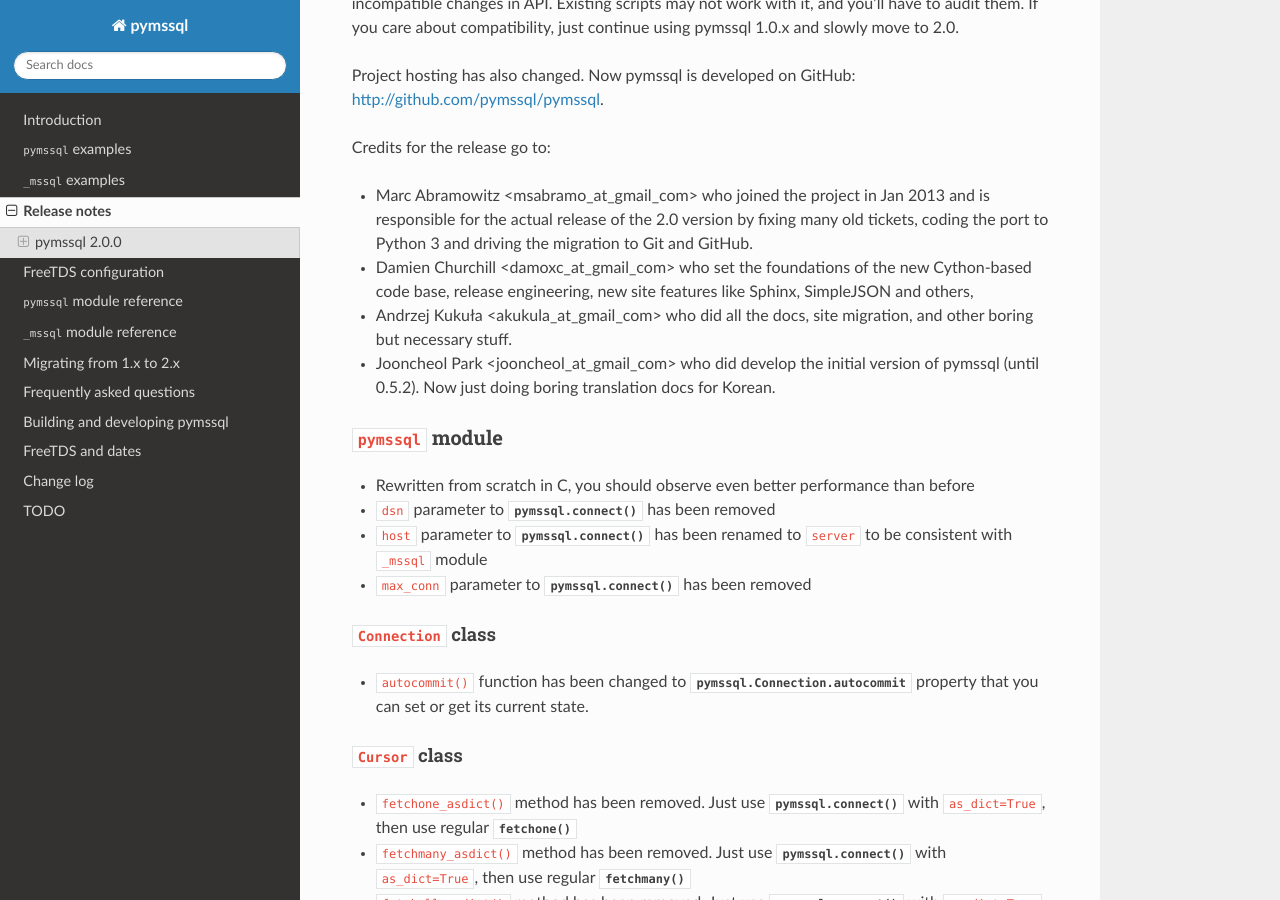
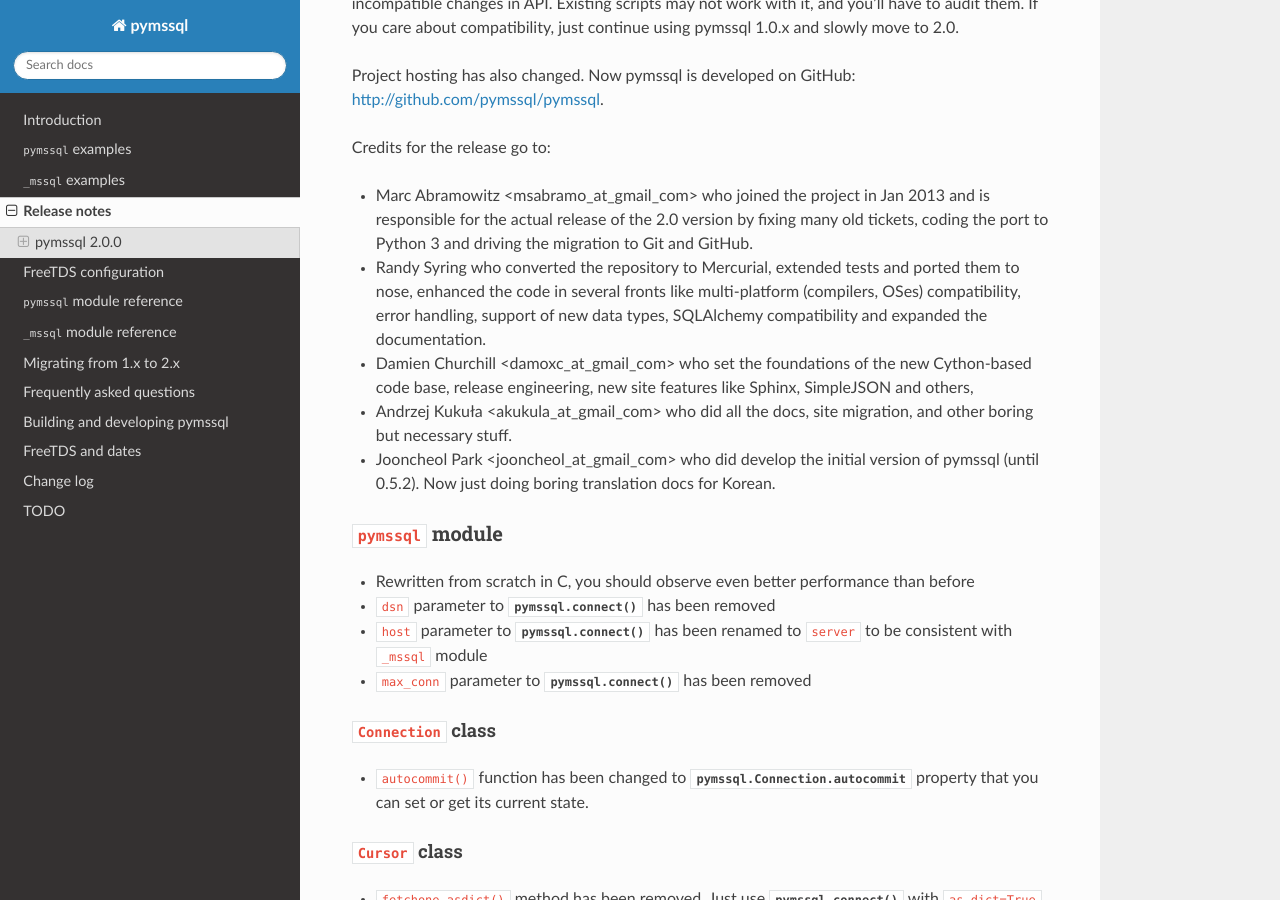
Before and after one commit to pymssql/pymssql, a Sphinx documentation site: the page built from docs/release_notes.rst, in a window 1280 px wide and 900 px high, scrolled down 488 px. Built offline with Sphinx 7.4.7 and the Read the Docs theme 2.0.0, drawn with Linux system fonts in a browser that asks for light colours.

Commit message:
Add Randy Syring to the 2.x credits document.

```diff
--- a/docs/release_notes.rst
+++ b/docs/release_notes.rst
@@ -30,6 +30,10 @@
   is responsible for the actual release of the 2.0 version by fixing many old
   tickets, coding the port to Python 3 and driving the migration to Git and
   GitHub.
+* Randy Syring who converted the repository to Mercurial, extended tests and
+  ported them to nose, enhanced the code in several fronts like multi-platform
+  (compilers, OSes) compatibility, error handling, support of new data types,
+  SQLAlchemy compatibility and expanded the documentation.
 * Damien Churchill <damoxc_at_gmail_com> who set the foundations of the new
   Cython-based code base, release engineering, new site features like Sphinx,
   SimpleJSON and others,
```
